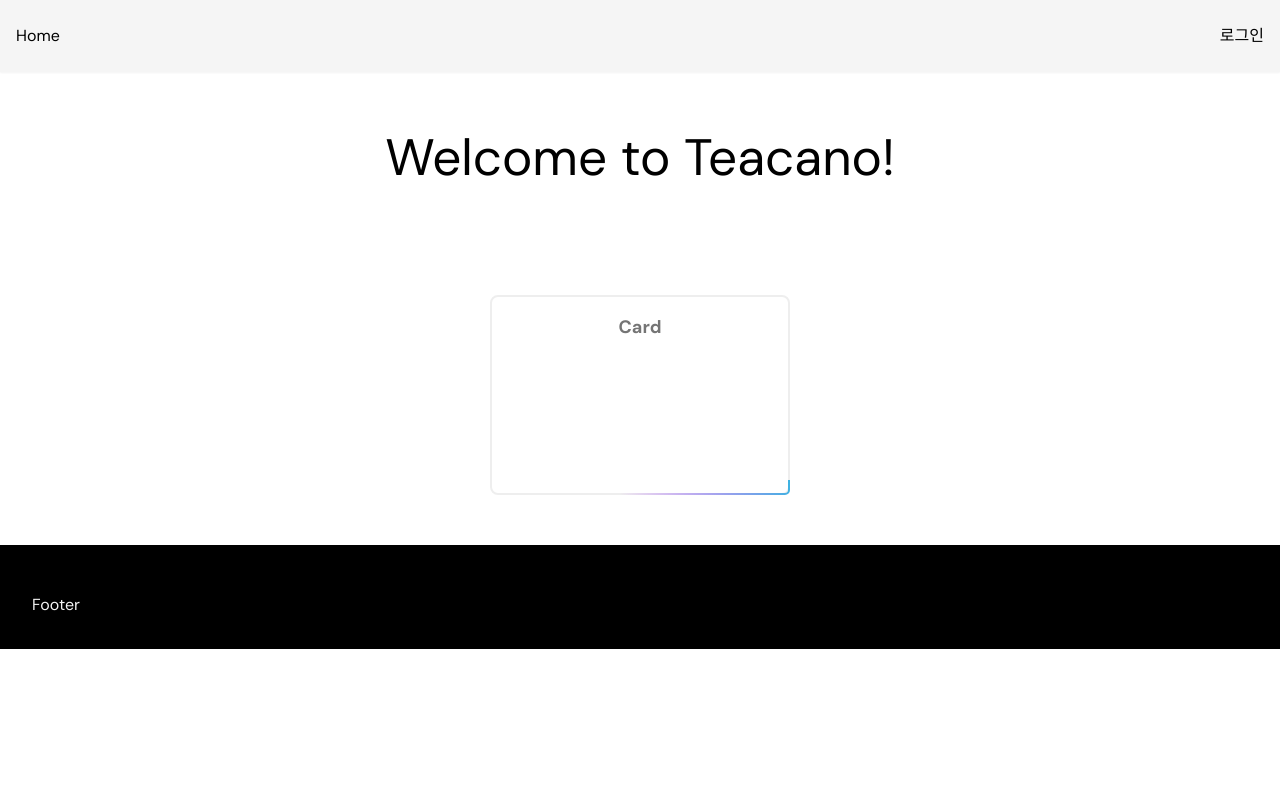
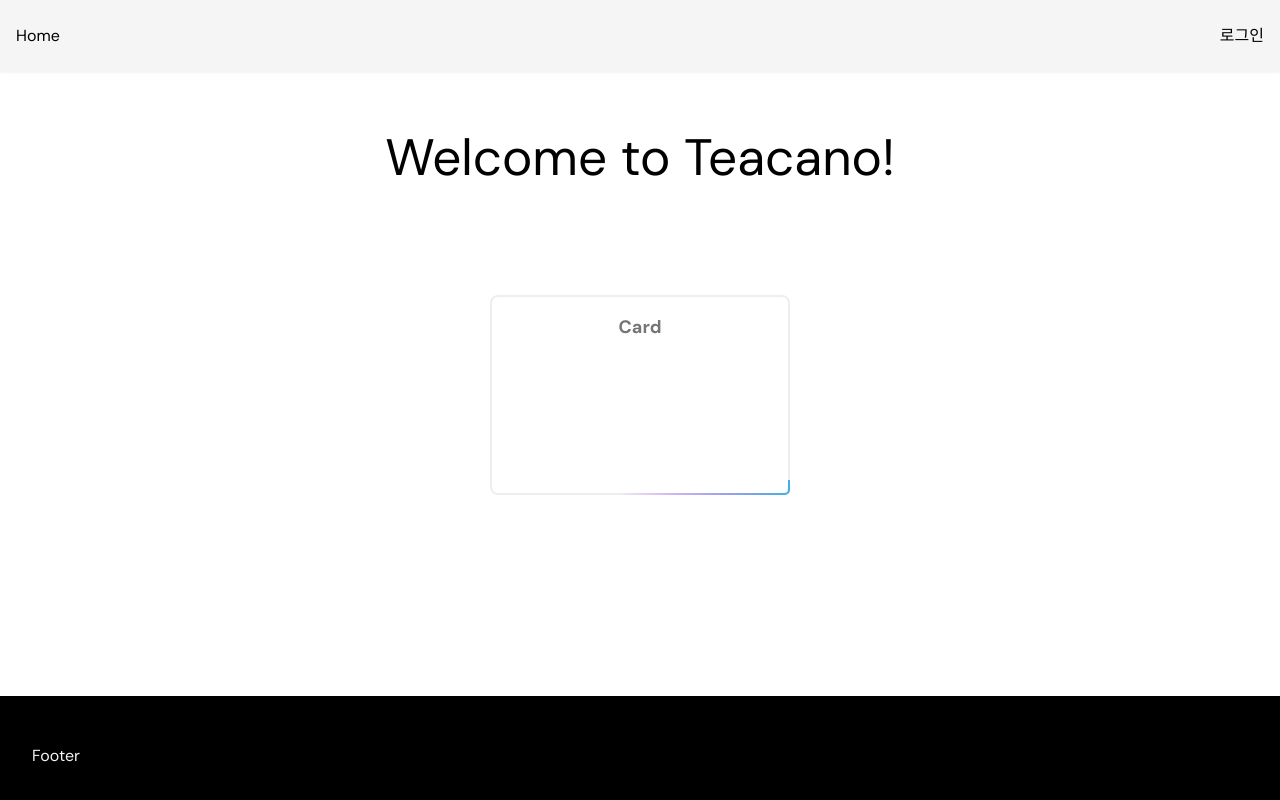
Before and after one commit to jinyoung4478/teacano-client, a React (Vite) app: page / in a window 1280 px wide. Built offline with nearby package versions, Linux system fonts and the light colour scheme.

Commit message:
컨텐츠 길이와 상관없는 푸터 바닥 고정 설정

```diff
--- a/src/Root.tsx
+++ b/src/Root.tsx
@@ -3,10 +3,10 @@ import ScrollToTop from "@/components/ScrollToTop";
 
 function Root() {
   return (
-    <>
+    <div className="flex flex-col min-h-screen">
       <Outlet context={{ darkMode: false }} />
       <ScrollToTop />
-    </>
+    </div>
   );
 }
 
```
